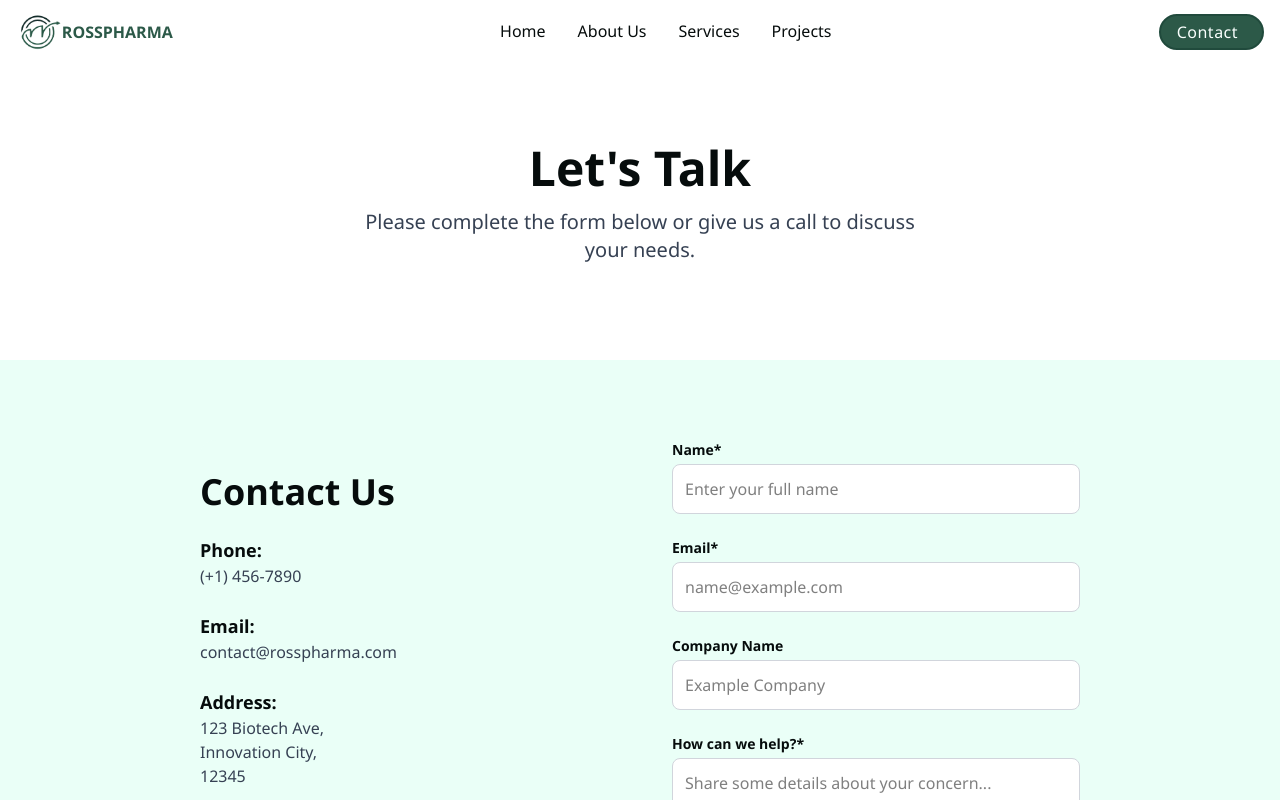
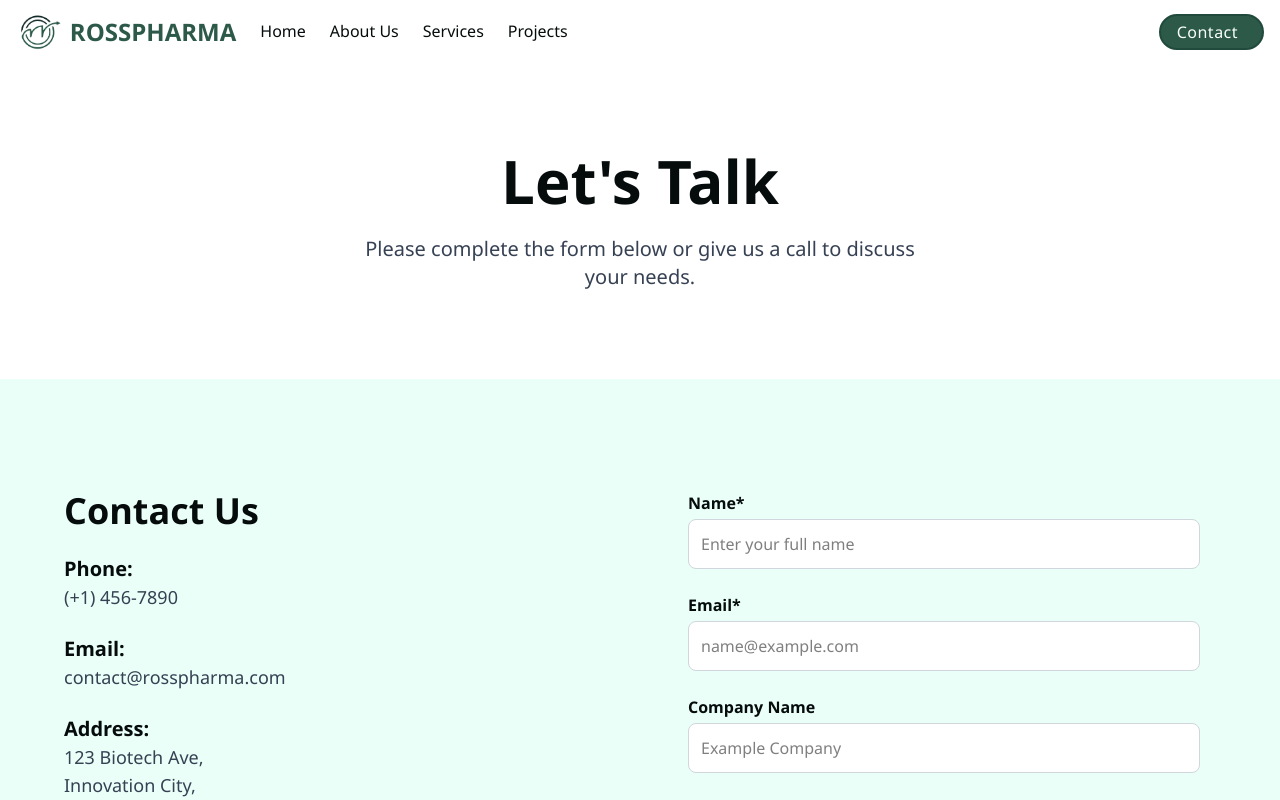
Before and after one commit to dhruvan-vyas/RossPharma, a Next.js app: page /contact in a window 1280 px wide. Shown: the top 800 px of the page. Built offline with nearby package versions, Linux system fonts and the light colour scheme.

Commit message:
[Update] Updated navbar

```diff
--- a/components/Navbar.js
+++ b/components/Navbar.js
@@ -1,9 +1,15 @@
 // components/Navbar.js
+"use client";
+
 import Link from 'next/link';
 import { usePathname } from "next/navigation";
+import { useState } from "react";
 
 const Navbar = () => {
   const pathname = usePathname();
+
+  const [menuOpen, setMenuOpen] = useState(false);
+
   const navItems = [
     { name: 'Home', href: '/' },
     { name: 'About Us', href: '/about' },
@@ -12,37 +18,51 @@ const Navbar = () => {
   ];
 
   return (
-    <header className="fixed top-0 mx-auto left-0 right-0 z-50 bg-white/70 ">
+    <>
+      {/* ------------------- DESKTOP NAVBAR ------------------- */}
+      <header className="hidden fixed top-0 mx-auto lg:block left-0 right-0 z-50 bg-white/70 ">
         <div className="container mx-auto px-4">
           <div className="flex justify-between items-center h-16">
-
-          {/* Logo Section */}
+            {/* Left side: Logo + Nav */}
+            <div className="flex items-center space-x-6">
               <div className="flex items-center">
-            {/* Replace this SVG with your actual logo image */}
+                <Link
+                  href="/"
+                  className="items-center flex"
+                >
                   <img src="/logo.png" alt="Rosspharma Logo" className="h-9" />
-            <h3 className='uppercase text-[#2C5948] font-bold'>Rosspharma</h3>
+                  <h3 className='uppercase text-[#2C5948] font-bold text-2xl ml-2'>
+                    Rosspharma
+                  </h3>
+                </Link>
               </div>
 
-          {/* Navigation Links (Desktop) */}
-          <nav className="hidden links md:flex space-x-8">
+              {/* Navigation Links */}
+              <nav className="hidden md:flex space-x-6 ">
                 {navItems.map((item) => {
                   const isActive = pathname === item.href;
 
                   return (
-                <Link key={item.name} href={item.href} className={`text-[#060C0C] border-b-2 ${isActive ? 'border-[#2C5948]' : 'border-transparent'} hover:text-[#2C5948] transition duration-150`}>
+                    <Link
+                      key={item.name}
+                      href={item.href}
+                      className={`text-[#060C0C] border-b-2 ${isActive ? 'border-[#2C5948]' : 'border-transparent'
+                        } hover:text-[#2C5948] transition duration-150`}
+                    >
                       {item.name}
                     </Link>
                   );
                 })}
               </nav>
+            </div>
 
-          {/* Contact Button */}
+            {/* Right side: Contact button */}
             <div className="flex items-center">
               <Link
                 href="/contact"
-              className="pharma-button  items-center gap-2 group"
+                className="pharma-button items-center gap-2 group"
               >
-              <span class='text-[#F9FFFD]'>Contact</span>
+                <span className='text-[#F9FFFD]'>Contact</span>
                 <svg
                   width="7"
                   height="12"
@@ -62,10 +82,83 @@ const Navbar = () => {
                 </svg>
               </Link>
             </div>
-
           </div>
         </div>
       </header>
+
+      {/* ------------------- MOBILE TOP BAR ------------------- */}
+      <header className='fixed block lg:hidden top-0 mx-auto left-0 right-0 z-50 bg-white/70 '>
+        <div className="container mx-auto px-4">
+          <div className='flex justify-between h-16 items-center'>
+            <div className="flex items-center ">
+              <img src="/logo.png" alt="Rosspharma Logo" className="h-9" />
+              <h3 className='uppercase text-[#2C5948] text-xl font-bold'>Rosspharma</h3>
+            </div>
+
+            {/* Hamburger Button */}
+            <div onClick={() => setMenuOpen(true)} className="cursor-pointer">
+              <svg fill="#2C5948" width="18px" height="18px" viewBox="0 0 52 52" stroke="#2C5948">
+                <path d="M50,12.5H2a2,2,0,0,1,0-4H50a2,2,0,0,1,0,4Z"></path>
+                <path d="M50,28H2a2,2,0,0,1,0-4H50a2,2,0,0,1,0,4Z"></path>
+                <path d="M50,43.5H2a2,2,0,0,1,0-4H50a2,2,0,0,1,0,4Z"></path>
+              </svg>
+            </div>
+          </div>
+        </div>
+      </header>
+
+      {/* ------------------- MOBILE MENU PANEL ------------------- */}
+      <div
+        className={`fixed lg:hidden top-0 left-0 z-100 h-full w-full bg-[#ffffff]  transition-all ease-in duration-300 ${menuOpen ? "opacity-100 visible" : "opacity-0 invisible"
+          }`}
+      >
+        <div className="container mx-auto px-4">
+          <div className='flex justify-between h-16 items-center'>
+            <div className="flex items-center ">
+              <img src="/logo.png" alt="Rosspharma Logo" className="h-9" />
+              <h3 className='uppercase text-[#2C5948] text-xl font-bold'>Rosspharma</h3>
+            </div>
+
+            {/* Close Button */}
+            <div className='cursor-pointer' onClick={() => setMenuOpen(false)}>
+              <svg fill="#2C5948" width="18px" height="18px" viewBox="0 0 52 52" stroke="#2C5948">
+                <path d="M28.94,26,51.39,3.55A2.08,2.08,0,0,0,48.45.61L26,23.06,3.55.61A2.08,2.08,0,0,0,.61,3.55L23.06,26,.61,48.45A2.08,2.08,0,0,0,2.08,52a2.05,2.05,0,0,0,1.47-.61L26,28.94,48.45,51.39a2.08,2.08,0,0,0,2.94-2.94Z"></path>
+              </svg>
+            </div>
+          </div>
+
+          <div className='items-center flex justify-center mt-8'>
+            <nav className="flex flex-col gap-10 text-center">
+
+              {navItems.map((item) => {
+                const isActive = pathname === item.href;
+
+                return (
+                  <Link
+                    key={item.name}
+                    href={item.href}
+                    onClick={() => setMenuOpen(false)}
+                    className={`text-[#060C0C] text-2xl border-b-2 ${isActive ? 'border-[#2C5948]' : 'border-transparent'
+                      } hover:text-[#2C5948] transition duration-150`}
+                  >
+                    {item.name}
+                  </Link>
+                );
+              })}
+
+              <Link
+                href="/contact"
+                onClick={() => setMenuOpen(false)}
+                className="pharma-button flex justify-center"
+              >
+                Contact
+              </Link>
+
+            </nav>
+          </div>
+        </div>
+      </div>
+    </>
   );
 };
 
--- a/pages/contact.js
+++ b/pages/contact.js
@@ -21,42 +21,45 @@ const Contact = () => {
 
   return (
     <Layout>
-      <section className="bg-white pt-20 pb-12 px-4 flex flex-col justify-center items-center">
-        <div className="container mx-auto text-center max-w-4xl pt-16 pb-12">
-          <h1 className="text-4xl md:text-5xl font-extrabold text-[#060C0C] mb-4">
+      {/* HERO SECTION */}
+<section className="bg-white pt-24 pb-12 px-4 flex flex-col justify-center items-center">
+  <div className="container mx-auto text-center max-w-3xl pt-12 pb-10">
+    <h1 className="text-3xl md:text-5xl lg:text-6xl font-extrabold text-[#060C0C] mb-4 leading-tight">
       Let's Talk
     </h1>
-          <p className="text-gray-700 text-lg md:text-xl font-light max-w-xl mx-auto">
-            Please complete the form below or give us a call to discuss your
-            needs.
+    <p className="text-gray-700 text-base md:text-lg lg:text-xl font-light max-w-xl mx-auto">
+      Please complete the form below or give us a call to discuss your needs.
     </p>
   </div>
 </section>
 
-      <section className="py-20 px-50 bg-[#EAFFF7]">
+
+{/* CONTACT SECTION */}
+<section className="py-16 px-4 md:px-8 bg-[#EAFFF7]">
   <div className="container mx-auto">
-          <div className="bg-[#EAFFF7] p-0 rounded-2xl">
-            <div className="grid grid-cols-1 lg:grid-cols-2 gap-16">
-              <div className="flex flex-col justify-start pt-8">
-                <h2 className="text-3xl md:text-4xl font-bold text-[#060C0C] mb-6">
+    <div className="bg-[#EAFFF7] p-4 md:p-8 rounded-2xl">
+
+      <div className="grid grid-cols-1 lg:grid-cols-2 gap-12 md:gap-16">
+
+        {/* LEFT SIDE — DETAILS */}
+        <div className="flex flex-col justify-start pt-4">
+          <h2 className="text-2xl md:text-4xl font-bold text-[#060C0C] mb-6">
             Contact Us
           </h2>
 
           <div className="space-y-6 text-gray-700">
             {contactInfo.map((info, index) => (
               <div key={index} className="pharma-contact-detail">
-                      <h4 className="font-semibold text-lg text-[#060C0C]">
+                <h4 className="font-semibold text-lg md:text-xl text-[#060C0C]">
                   {info.label}
                 </h4>
-                      <p className="text-base">
+                <p className="text-base md:text-lg">
                   {info.multiline ? (
                     <>
                       {info.value.split(", ").map((line, i) => (
                         <span key={i} className="block">
                           {line}
-                                {i < info.value.split(", ").length - 1
-                                  ? ","
-                                  : ""}
+                          {i < info.value.split(", ").length - 1 ? "," : ""}
                         </span>
                       ))}
                     </>
@@ -69,12 +72,15 @@ const Contact = () => {
           </div>
         </div>
 
-              <div className="bg-[#EAFFF7] p-0 rounded-xl">
+
+        {/* RIGHT SIDE — FORM */}
+        <div className="bg-[#EAFFF7] p-2 md:p-4 rounded-xl">
           <form className="space-y-6">
+
             <div>
               <label
                 htmlFor="name"
-                      className="block text-sm font-semibold text-[#060C0C] mb-1"
+                className="block text-sm md:text-base font-semibold text-[#060C0C] mb-1"
               >
                 Name*
               </label>
@@ -82,7 +88,7 @@ const Contact = () => {
                 type="text"
                 id="name"
                 placeholder="Enter your full name"
-                      className="w-full p-3 border bg-white border-gray-300 rounded-lg focus:ring-[#2C5948] focus:border-[#2C5948]"
+                className="w-full p-3 bg-white border border-gray-300 rounded-lg focus:ring-[#2C5948] focus:border-[#2C5948]"
                 required
               />
             </div>
@@ -90,7 +96,7 @@ const Contact = () => {
             <div>
               <label
                 htmlFor="email"
-                      className="block text-sm font-semibold text-[#060C0C] mb-1"
+                className="block text-sm md:text-base font-semibold text-[#060C0C] mb-1"
               >
                 Email*
               </label>
@@ -98,7 +104,7 @@ const Contact = () => {
                 type="email"
                 id="email"
                 placeholder="name@example.com"
-                      className="w-full p-3 border bg-white border-gray-300 rounded-lg focus:ring-[#2C5948] focus:border-[#2C5948]"
+                className="w-full p-3 bg-white border border-gray-300 rounded-lg focus:ring-[#2C5948] focus:border-[#2C5948]"
                 required
               />
             </div>
@@ -106,7 +112,7 @@ const Contact = () => {
             <div>
               <label
                 htmlFor="company"
-                      className="block text-sm font-semibold text-[#060C0C] mb-1"
+                className="block text-sm md:text-base font-semibold text-[#060C0C] mb-1"
               >
                 Company Name
               </label>
@@ -114,14 +120,14 @@ const Contact = () => {
                 type="text"
                 id="company"
                 placeholder="Example Company"
-                      className="w-full p-3 border bg-white border-gray-300 rounded-lg focus:ring-[#2C5948] focus:border-[#2C5948]"
+                className="w-full p-3 bg-white border border-gray-300 rounded-lg focus:ring-[#2C5948] focus:border-[#2C5948]"
               />
             </div>
 
             <div>
               <label
                 htmlFor="message"
-                      className="block text-sm font-semibold text-[#060C0C] mb-1"
+                className="block text-sm md:text-base font-semibold text-[#060C0C] mb-1"
               >
                 How can we help?*
               </label>
@@ -129,7 +135,7 @@ const Contact = () => {
                 id="message"
                 rows="4"
                 placeholder="Share some details about your concern..."
-                      className="w-full p-3 border bg-white border-gray-300 rounded-lg focus:ring-[#2C5948] focus:border-[#2C5948]"
+                className="w-full p-3 bg-white border border-gray-300 rounded-lg focus:ring-[#2C5948] focus:border-[#2C5948]"
                 required
               ></textarea>
             </div>
@@ -140,12 +146,16 @@ const Contact = () => {
             >
               Contact Us
             </button>
+
           </form>
         </div>
+
       </div>
+
     </div>
   </div>
 </section>
+
     </Layout>
   );
 };
--- a/pages/index.js
+++ b/pages/index.js
@@ -31,11 +31,10 @@ const Home = () => {
     <Layout>
 
       {/* ⭐ HERO SECTION */}
-      <section className="py-16 min-h-[70vh] md:min-h-[90vh] mx-auto px-4 flex items-center">
+      {/* <section className="py-16 min-h-[70vh] md:min-h-[90vh] mx-auto px-4 flex items-center">
         <div className="container mx-auto px-4">
           <div className="flex flex-col md:flex-row items-center gap-10">
 
-            {/* TEXT */}
             <div className="w-full md:w-[70%] flex flex-col justify-center text-center md:text-left">
               <h1 className="text-4xl md:text-6xl font-extrabold text-[#060C0C] leading-tight">
                 Pioneering Pharmaceutical Pathways
@@ -49,7 +48,7 @@ const Home = () => {
               </span>
             </div>
 
-            {/* VIDEO */}
+
             <div className="w-full md:w-[30%]">
               <video
                 src="./videos/sample.mp4"
@@ -61,8 +60,33 @@ const Home = () => {
             </div>
           </div>
         </div>
-      </section>
+      </section> */}
+      <section className="relative w-full h-screen">
 
+      {/* Background Image */}
+      <div
+        className="absolute inset-0 bg-cover bg-center bg-no-repeat"
+        style={{
+          // backgroundImage: '/public/Images/lab.jpg'// <-- replace with your image
+          backgroundImage: "url('/Images/lab.jpg')"
+        }}
+      ></div>
+
+      {/* Green Tint Overlay */}
+      <div className="absolute inset-0 bg-[#ffffff] opacity-94"></div>
+
+      {/* Text Content */}
+      <div className="relative z-10 flex flex-col items-center justify-center h-full text-center px-4">
+        <h1 className="text-4xl md:text-6xl font-semibold text-[#2C5948]">
+          Pharmaceutical Pathways
+        </h1>
+
+        <p className="mt-4 max-w-2xl text-lg md:text-xl text-gray-800 font-medium">
+          Expert consulting in Biotech, cGMP, Quality Assurance, and Project <br />
+          Solutions for tomorrow&apos;s therapies.
+        </p>
+      </div>
+    </section>
       {/* ⭐ STATISTICS */}
       <section className="bg-[#EAFFF7] py-10 md:py-16 mb-16">
         <div className="container mx-auto px-4">
```
Also changed, not shown: public/Images/lab.jpg (added). Lines whose indentation alone changed are shown as unchanged.
